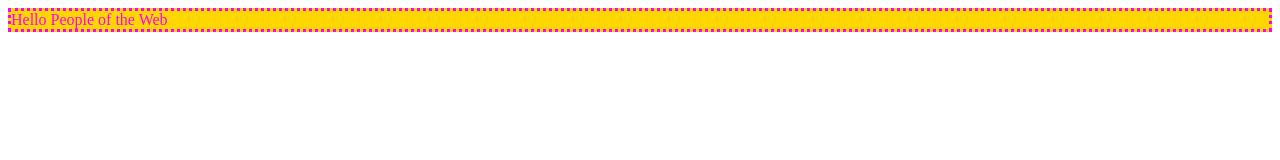
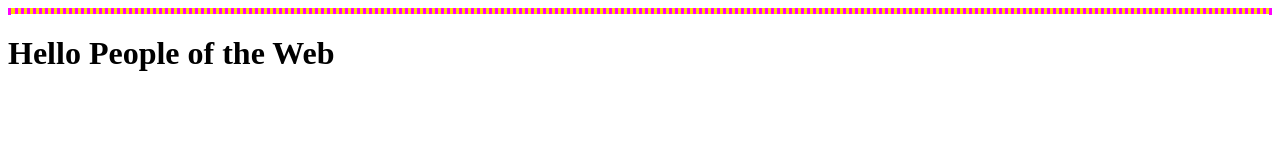
Before and after one commit to BFRaven/bfraven.github.io, a plain HTML site: page index.html in a window 1280 px wide. Drawn offline with Linux system fonts and the light colour scheme.

Commit message:
changed web

```diff
--- a/index.html
+++ b/index.html
@@ -1 +1 @@
-<p style="background: gold; color: fuchsia; border: dotted">Hello People of the Web</p>
+<p style="background: gold; color: fuchsia; border: dotted"><h1>Hello People of the Web</h1></p>
```
